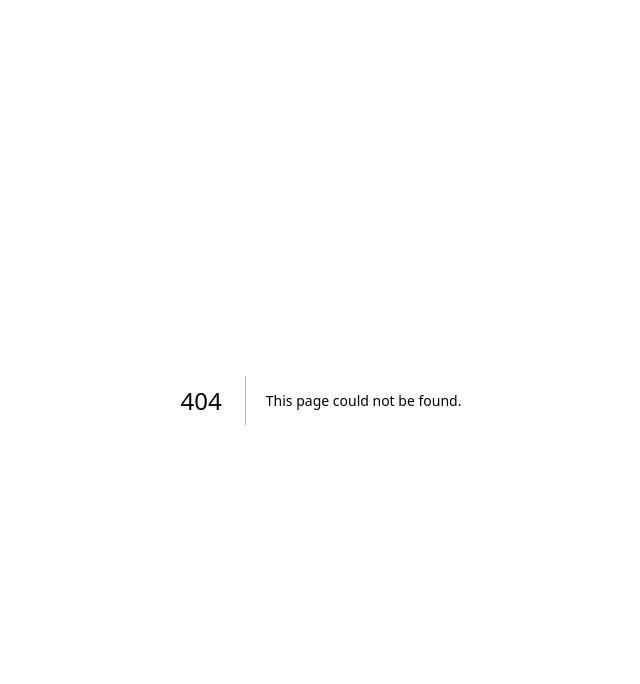
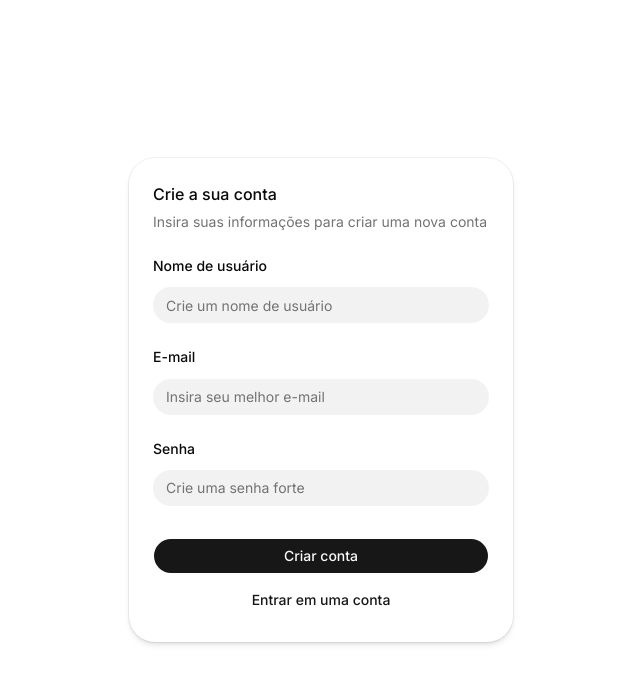
Before and after one commit to paulocvieirajunior/orbital, a Next.js app: page /register in a window 1280 px wide. Before the commit this address had no page. Shown: the top 684 px of the page, without its empty margins (319-959 px from the left). Built offline with nearby package versions, Linux system fonts and the light colour scheme.

Commit message:
feat: add the user registration page

```diff
--- /dev/null
+++ b/src/app/(auth)/register/page.tsx
@@ -0,0 +1,5 @@
+import { RegisterForm } from "@/features/forms/register.form"
+
+export default function RegisterPage() {
+  return <RegisterForm />
+}
```
